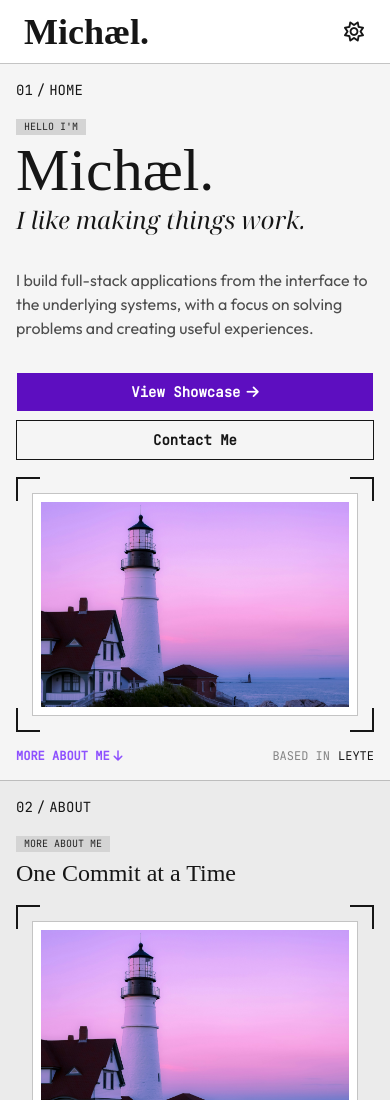
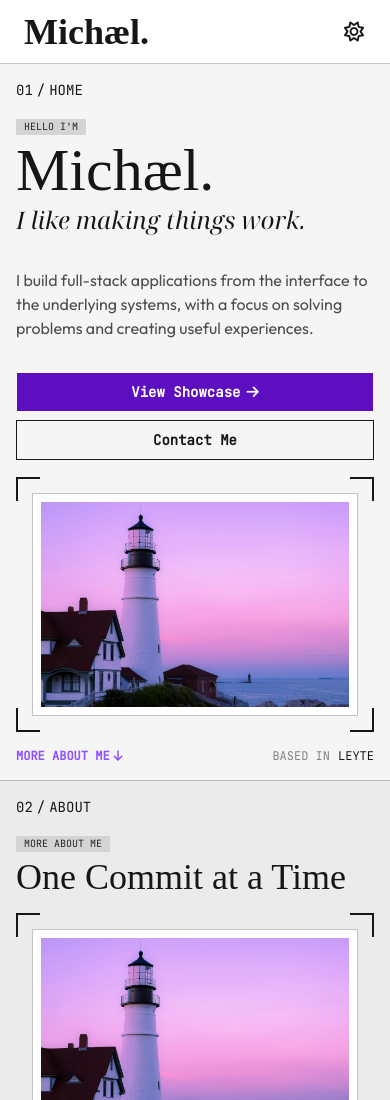
Before and after one commit to michaelgelooooo/Portfolio, a React (Vite) app: page / in a window 390 px wide. Shown: the top 1100 px of the page. Built offline with nearby package versions, Linux system fonts and the light colour scheme; a web font is replaced by a local one.

Commit message:
feat: add data files for dynamic content

```diff
--- /dev/null
+++ b/src/data/home.js
@@ -0,0 +1,15 @@
+export const HOME = {
+  heading: "Michæl.",
+  subheading: "I like making things work.",
+  text:
+    "I build full-stack applications from the interface to the underlying systems, with a focus on solving problems and creating useful experiences.",
+};
+
+export const ABOUT = {
+  heading: "One Commit at a Time",
+  text: [
+    "I'm Michael Angelo A. Ochengco, a full-stack web developer who enjoys turning ideas into digital experiences. I work across the frontend and backend to build practical solutions.",
+    "Beyond development, I value consistency, curiosity, and continuous improvement. I enjoy learning how things work, exploring new ideas, and taking on challenges.",
+  ],
+  note: "Outside of development, I enjoy reading manga, listening to music, and gaming."
+};
--- a/src/pages/Home.jsx
+++ b/src/pages/Home.jsx
@@ -1,5 +1,6 @@
 import { Link } from "react-router-dom";
 import CueLink from "@/components/ui/CueLink";
+import { HOME, ABOUT } from "@/data/home";
 import placeholderPortrait from "@/assets/images/placeholders/placeholder-portrait.jpg";
 import placeholderLandscape from "@/assets/images/placeholders/placeholder-landscape.jpg";
 
@@ -17,13 +18,11 @@ export default function Home() {
                     <div className="space-y-8 lg:space-y-16">
                         <div className="space-y-1 md:space-y-2 lg:space-y-4">
                             <div className="badge badge-primary badge-xs md:badge-sm lg:badge-md">HELLO I'M</div>
-                            <h1 className="text-6xl md:text-8xl">Michæl.</h1>
-                            <h3 className="font-subheading text-2xl md:text-4xl italic">I like making things work.</h3>
+                            <h1 className="text-6xl md:text-8xl">{HOME.heading}</h1>
+                            <h3 className="font-subheading text-2xl md:text-4xl italic">{HOME.subheading}</h3>
                         </div>
 
-                        <p className="text-base md:text-xl opacity-75">
-                            I build full-stack applications from the interface to the underlying systems, with a focus on solving problems and creating useful experiences.
-                        </p>
+                        <p className="text-base md:text-xl opacity-75">{HOME.text}</p>
 
                         <div className="md:flex items-end justify-between">
                             <div className="flex flex-col gap-2 md:gap-4 sm:flex-row">
@@ -97,7 +96,7 @@ export default function Home() {
                 <div className="layout-panel flex flex-col justify-center gap-4">
                     <div className="space-y-1 md:space-y-2 block lg:hidden">
                         <div className="badge badge-primary badge-xs md:badge-sm">MORE ABOUT ME</div>
-                        <h1 className="text-2xl md:text-6xl">One Commit at a Time</h1>
+                        <h1 className="text-4xl md:text-6xl">{ABOUT.heading}</h1>
                     </div>
                     <div className="w-full">
                         <div className="corner-frame p-4">
@@ -116,16 +115,13 @@ export default function Home() {
                     <div className="h-full flex flex-col justify-center gap-2 md:gap-4 lg:gap-8">
                         <div className="space-y-4 hidden lg:block">
                             <div className="badge badge-primary badge-md">MORE ABOUT ME</div>
-                            <h1 className="text-6xl">One Commit at a Time</h1>
+                            <h1 className="text-6xl">{ABOUT.heading}</h1>
                         </div>
 
                         <div className="text-sm md:text-base lg:text-lg opacity-80 space-y-1 md:space-y-2 lg:space-y-4">
-                            <p>
-                                I'm Michael Angelo A. Ochengco, a full-stack web developer who enjoys turning ideas into digital experiences. I work across the frontend and backend to build practical solutions.
-                            </p>
-                            <p>
-                                Beyond development, I value consistency, curiosity, and continuous improvement. I enjoy learning how things work, exploring new ideas, and taking on challenges.
-                            </p>
+                            {ABOUT.text.map((text, i) => (
+                                <p key={i}>{text}</p>
+                            ))}
                         </div>
 
                         <div className="divider m-0"></div>
@@ -135,9 +131,7 @@ export default function Home() {
                                 <i className="fa-solid fa-mug-hot opacity-80"></i>
                             </div>
 
-                            <p className="text-sm md:text-base lg:text-md opacity-60">
-                                Outside of development, I enjoy reading manga, listening to music, and gaming.
-                            </p>
+                            <p className="text-sm md:text-base lg:text-md opacity-60">{ABOUT.note}</p>
                         </div>
 
                         <div className="text-xs lg:text-sm mt-8 lg:mt-0">
```
